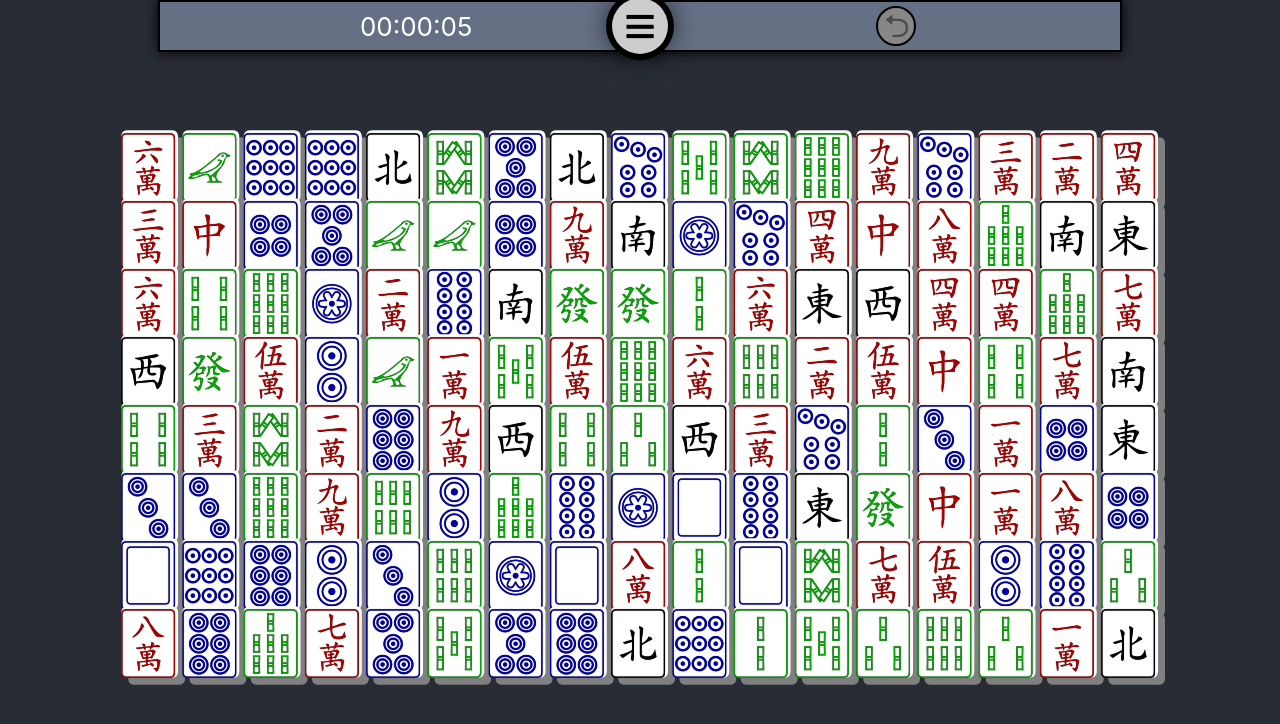
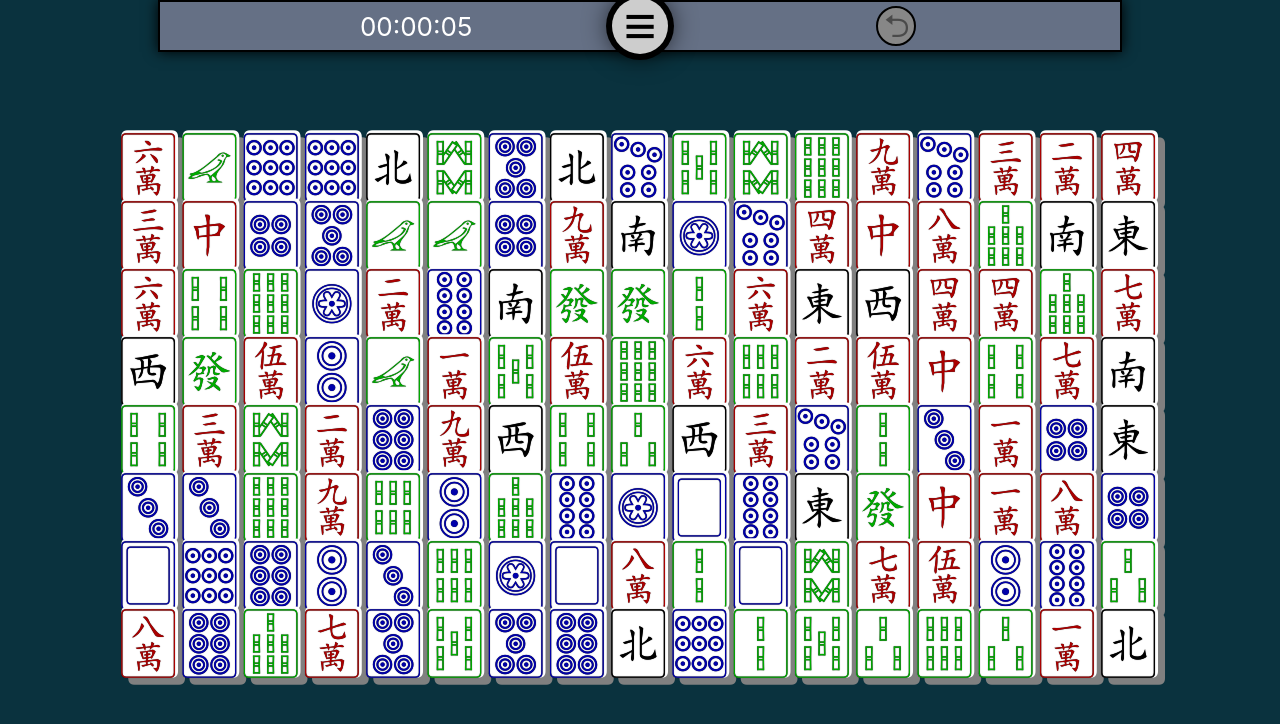
Before and after one commit to ktpease/2ctilesol, a React (Create React App) app: page / in a window 1280 px wide. Shown: the top 724 px of the page. Built offline with nearby package versions, Linux system fonts and the light colour scheme.

Commit message:
Update background color and masking icon.
I originally wanted the masking to crop into the icon, but it didn't look right on Chrome Android splash. It is now a proper masked icon.

```diff
--- a/src/App.css
+++ b/src/App.css
@@ -1,6 +1,6 @@
 .App {
   text-align: center;
-  background-color: #282c34;
+  background-color: #0a323e;
   min-height: 100vh;
   display: flex;
   flex-direction: column;
```
Also changed, not shown: public/icon-512m.png, public/manifest.json.
